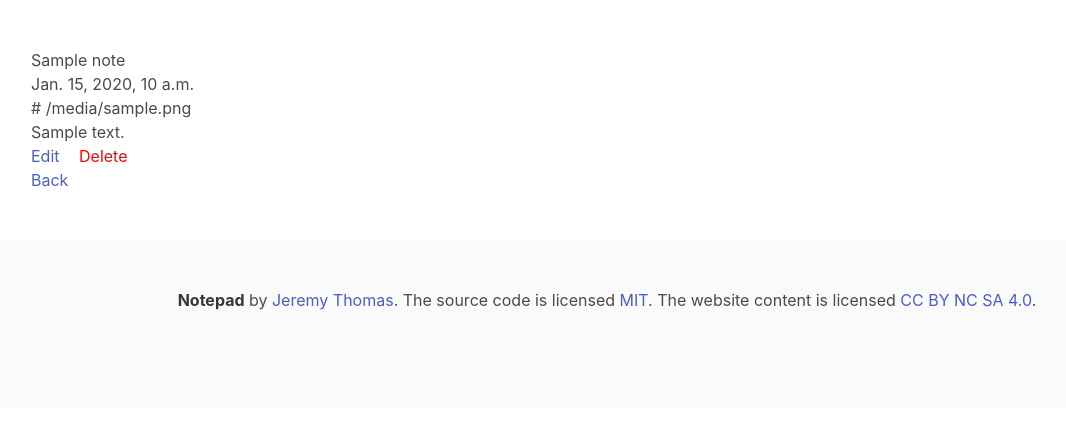
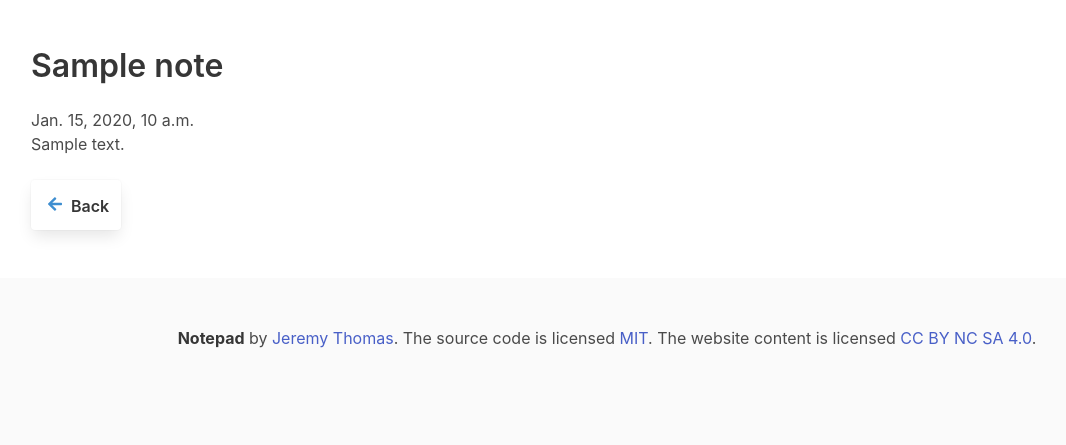
Before and after one commit to stuartelimu/notepad, a Django app: template templates/detail.html in a window 1280 px wide. Shown: the part 52-497 px from the top of the page, without its empty margins (33-1099 px from the left). Run offline with Django 3.2, Linux system fonts and the light colour scheme; the template is opened without the code that fills it: most values are stand-ins (such as "Sample title", 1, 10 or a date in 2020); some libraries are stand-ins or nearby versions.

Commit message:
update detail.html

```diff
--- a/templates/detail.html
+++ b/templates/detail.html
@@ -2,17 +2,31 @@
 
 {% block content %}
 
-<h4>{{ note.title }}</h4>
-<p>{{ note.timestamp }}</p>
+<div class="columns">
+    <div class="column">
 
-{% if note.url %}
-{{ note.url }}
-{% endif %}
+        <h1 class="title">{{ note.title }}</h1>
+        <p>{{ note.timestamp }}</p>
 
-{{ note.image }}
+        <div class="content">
+            {{note.body}}
+        </div>
+    </div>
+</div>
 
-<p>{{ note.description }}</p>
-<a href="{% url 'notes:update' note.pk %}">Edit</a>
-<a href="{% url 'notes:delete' note.pk %}" style="color: red; padding-left: 15px;">Delete</a> <br>
-<a href="{% url 'notes:notes' %}">Back</a>
+<div class="level">
+    <div class="level-left">
+        <div class="level-item">
+            <div class="card column">
+            <a class="title is-6" href="{% url 'notes:notes' %}">
+            <span class="icon has-text-info">
+                <i class="fas fa-arrow-left"></i>
+            </span>
+            Back
+            </a>
+        </div>
+        </div>
+    </div>
+</div>
+
 {% endblock content %}
--- a/templates/index.html
+++ b/templates/index.html
@@ -21,8 +21,8 @@
       </div>
       <footer class="card-footer">
         <a href="{{ note.get_absolute_url }}" class="card-footer-item">View</a>
-        <a href="{{ note.get_absolute_url }}" class="card-footer-item">Edit</a>
-        <a href="#" class="card-footer-item">Delete</a>
+        <a href="{% url 'notes:update' note.pk %}" class="card-footer-item">Edit</a>
+        <a href="{% url 'notes:delete' note.pk %}" class="card-footer-item">Delete</a>
       </footer>
     </div>
   </div>
```
